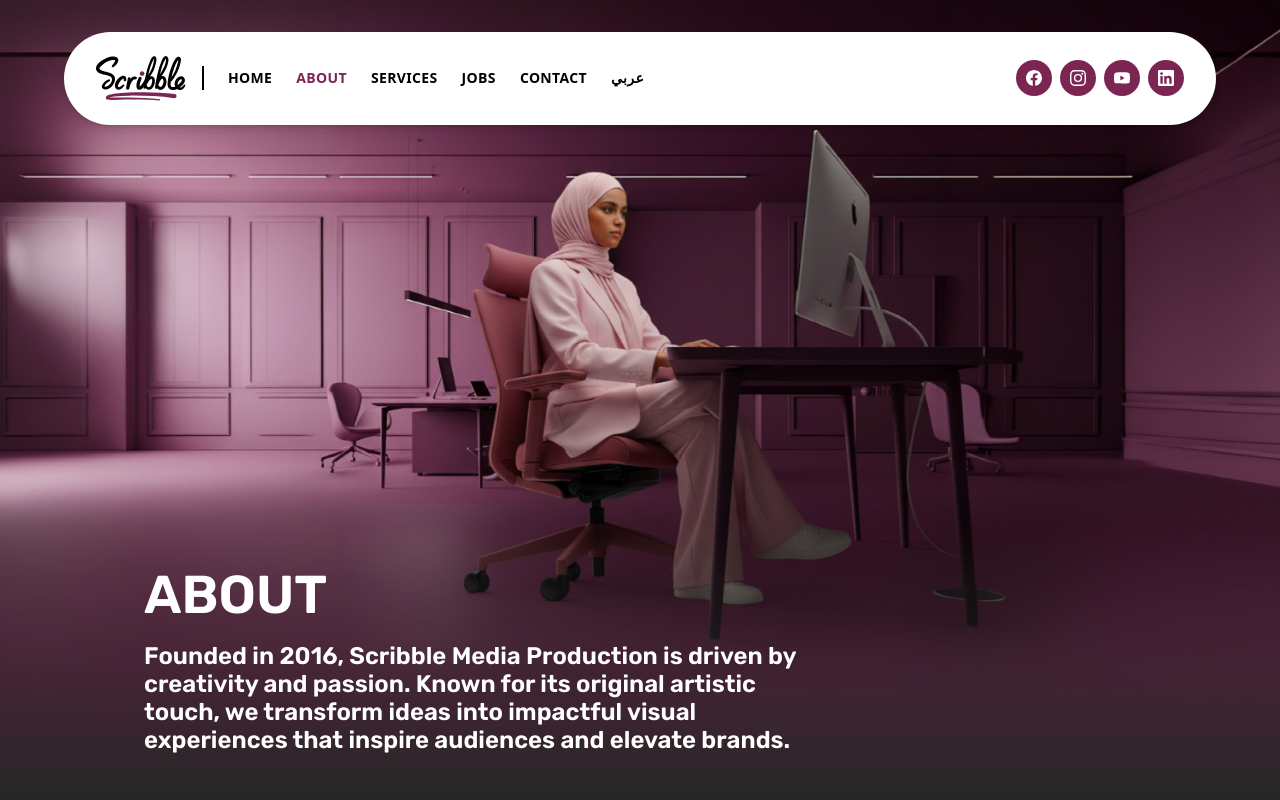
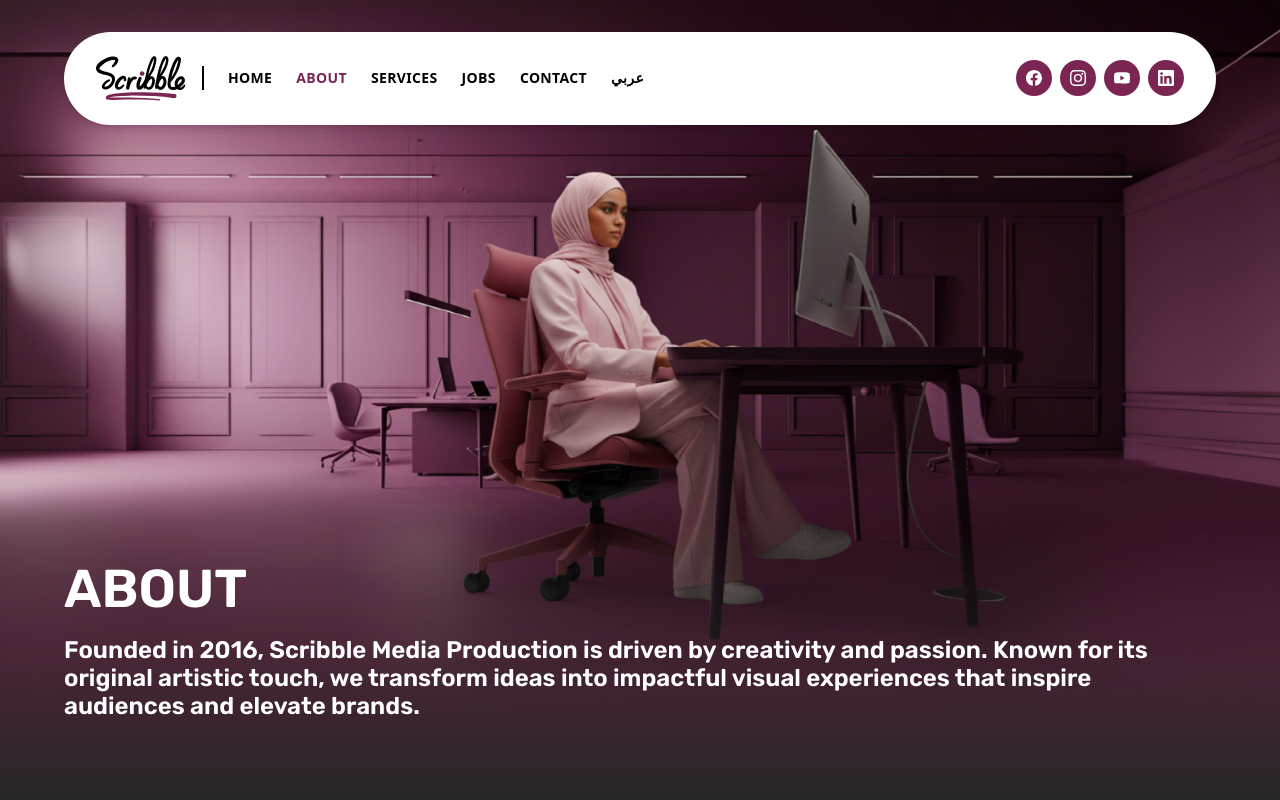
Before and after one commit to suhayb-yahya/scribble, a Next.js app: page /about in a window 1280 px wide. Shown: the top 800 px of the page. Built offline with nearby package versions, Linux system fonts and the light colour scheme.

Commit message:
About page fixes

```diff
--- a/src/components/sections/HeroBanner.tsx
+++ b/src/components/sections/HeroBanner.tsx
@@ -2,7 +2,7 @@ export default function HeroBanner() {
   return (
     <section className="w-full min-w-0 overflow-hidden" aria-label="Hero">
       <img
-        src="/assets/hero-banner.jpg"
+        src="/assets/hero-banner.jpeg"
         alt="Scribble — modern workspace"
         loading="eager"
         fetchPriority="high"
--- a/src/components/sections/about/AboutHero.tsx
+++ b/src/components/sections/about/AboutHero.tsx
@@ -29,15 +29,12 @@ export default function AboutHero() {
         />
         <div className="absolute inset-0 bg-gradient-to-t from-black/40 via-transparent to-transparent pointer-events-none" />
 
-        {/* Bottom-left text overlay */}
+        {/* Bottom-left text overlay — aligned with content sections (px-6 md:px-10, max-w-6xl) */}
         <div
-          className="absolute left-0 bottom-0 p-4 pointer-events-none ml-[10%] flex flex-col justify-center mb-14 md:mb-20"
-          style={{
-            width: "716px",
-            height: "124px",
-          }}
+          className="absolute inset-x-0 bottom-0 pointer-events-none mb-14 md:mb-20 px-6 md:px-10 flex justify-center"
           aria-hidden
         >
+          <div className="w-full max-w-6xl flex flex-col justify-center">
             <h1
               className={`${rubik.className} text-white uppercase leading-tight`}
               style={{
@@ -63,6 +60,7 @@ export default function AboutHero() {
             </p>
           </div>
         </div>
+      </div>
     </section>
   );
 }
--- a/src/components/sections/about/AboutIllustrationSection.tsx
+++ b/src/components/sections/about/AboutIllustrationSection.tsx
@@ -27,7 +27,7 @@ export default function AboutIllustrationSection() {
           width: "50%",
           minWidth: "min(578px, 100%)",
           fontSize: "clamp(32px, 6vw, 56px)",
-          letterSpacing: "0.08em",
+          letterSpacing: "0.02em",
           lineHeight: 1.2,
           background: textGradient,
           WebkitBackgroundClip: "text",
```
Also changed, not shown: public/assets/hero-banner.jpeg (added). Lines whose indentation alone changed are shown as unchanged.
